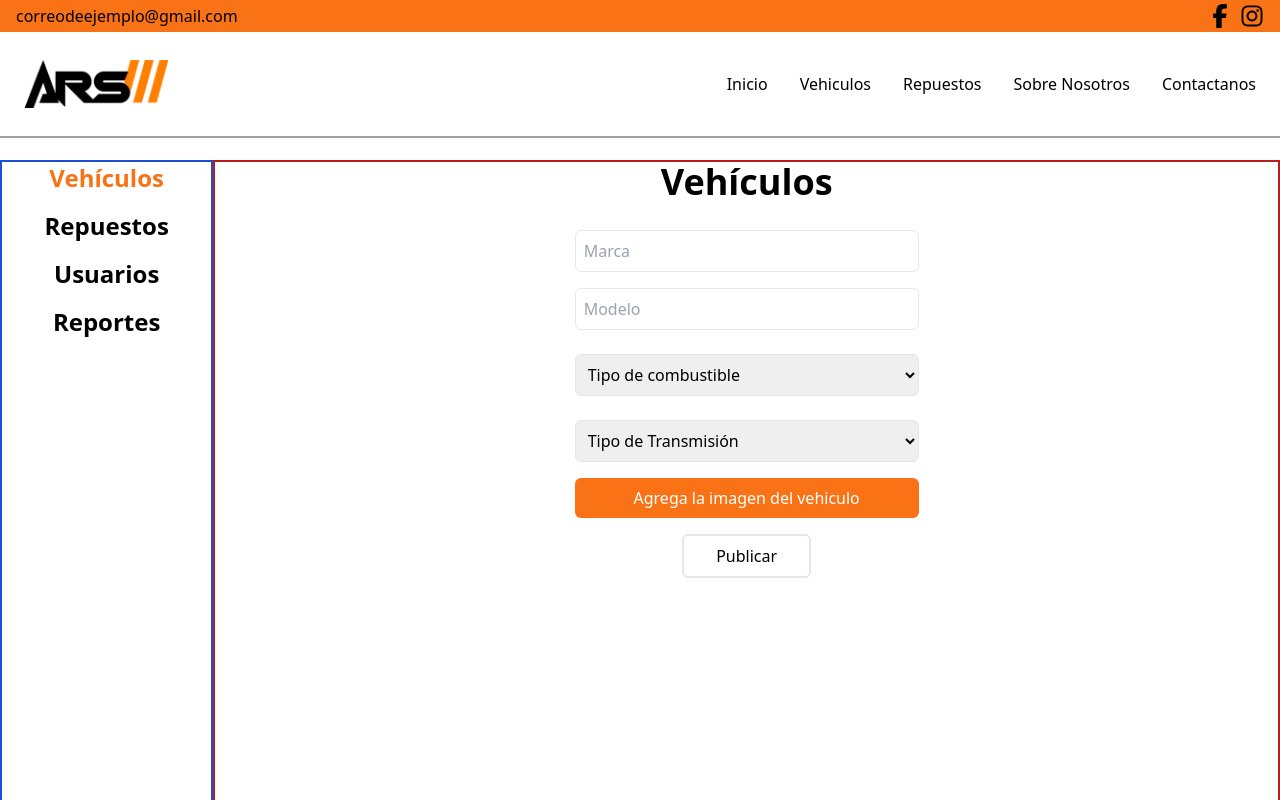
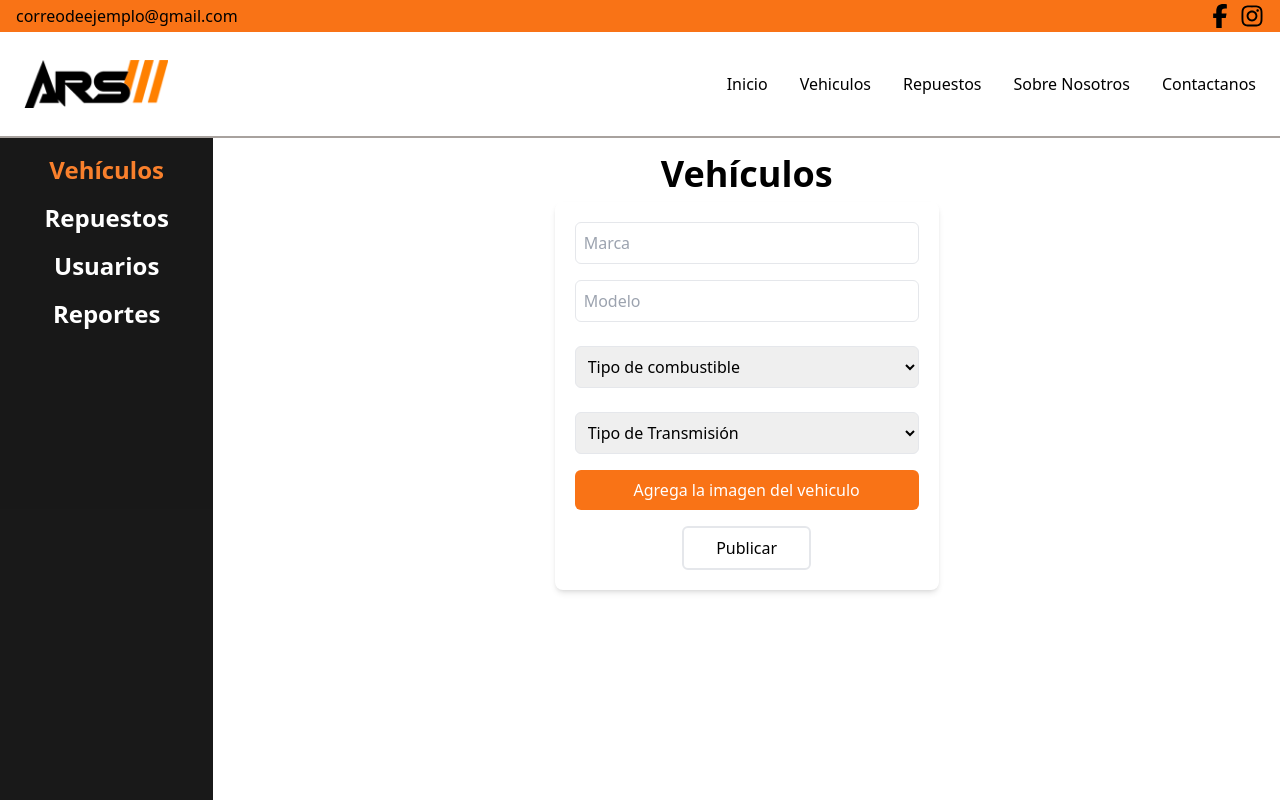
Before and after one commit to Zednanreh0911/ARS-Autocamiones, a React (Vite) app in the folder Client/: page /admin in a window 1280 px wide. Shown: the top 800 px of the page. Built offline with nearby package versions, Linux system fonts and the light colour scheme.

Commit message:
agg cambios sugeridos

```diff
--- a/Client/src/pages/Admin.jsx
+++ b/Client/src/pages/Admin.jsx
@@ -11,14 +11,14 @@ function Admin() {
   };
 
   return (
-    <main className="mt-40 w-full h-screen flex">
-      <aside className="w-1/6 h-screen border-2 border-blue-700">
+    <main className="mt-[138px] w-full h-screen flex">
+      <aside className="w-1/6 h-screen bg-black pt-4 opacity-90">
         <ul className="text-center text-2xl gap-4 flex flex-col font-bold">
           <li>
             <button
               onClick={manejoDeCategoria}
               className={`cursor-pointer hover:text-orange-500 ease-in-out duration-300 ${
-                category === "Vehículos" ? "text-orange-500" : "text-black"
+                category === "Vehículos" ? "text-orange-500" : "text-white"
               }`}
             >
               Vehículos
@@ -28,7 +28,7 @@ function Admin() {
             <button
               onClick={manejoDeCategoria}
               className={`cursor-pointer hover:text-orange-500 ease-in-out duration-300 ${
-                category === "Repuestos" ? "text-orange-500" : "text-black"
+                category === "Repuestos" ? "text-orange-500" : "text-white"
               }`}
             >
               Repuestos
@@ -38,7 +38,7 @@ function Admin() {
             <button
               onClick={manejoDeCategoria}
               className={`cursor-pointer hover:text-orange-500 ease-in-out duration-300 ${
-                category === "Usuarios" ? "text-orange-500" : "text-black"
+                category === "Usuarios" ? "text-orange-500" : "text-white"
               }`}
             >
               Usuarios
@@ -48,7 +48,7 @@ function Admin() {
             <button
               onClick={manejoDeCategoria}
               className={`cursor-pointer hover:text-orange-500 ease-in-out duration-300 ${
-                category === "Reportes" ? "text-orange-500" : "text-black"
+                category === "Reportes" ? "text-orange-500" : "text-white"
               }`}
             >
               Reportes
@@ -56,10 +56,10 @@ function Admin() {
           </li>
         </ul>
       </aside>
-      <section className="flex items-center flex-col w-5/6 h-screen border-2 border-red-700">
+      <section className="flex items-center flex-col w-5/6 h-screen p-4">
         <h1 className="text-4xl text-center font-bold">{category}</h1>
         <form
-          className={`mt-2 p-5 w-96 flex flex-col gap-4 items-center text-center ${
+          className={`mt-2 p-5 w-96 flex flex-col gap-4 items-center text-center shadow-md rounded-lg ${
             category === "Vehículos" ? "block" : "hidden"
           }`}
         >
@@ -73,7 +73,7 @@ function Admin() {
             type="text"
             placeholder="Modelo"
           />
-          <select className="border rounded-md w-full p-2 mt-2">
+          <select className="border rounded-md w-full p-2 mt-2 cursor-pointer">
             <option value="" disabled selected>
               Tipo de combustible
             </option>
@@ -81,7 +81,7 @@ function Admin() {
             <option value="Gasolina">Gasolina</option>
             <option value="Hibrido">Hibrido</option>
           </select>
-          <select className="border rounded-md w-full p-2 mt-2">
+          <select className="border rounded-md w-full p-2 mt-2 cursor-pointer">
             <option value="" disabled selected>
               Tipo de Transmisión
             </option>
@@ -112,7 +112,7 @@ function Admin() {
         </form>
 
         <form
-          className={`mt-2 p-5 w-96 flex flex-col gap-4 items-center text-center ${
+          className={`mt-2 p-5 w-96 flex flex-col gap-4 items-center text-center shadow-md rounded-lg ${
             category === "Repuestos" ? "block" : "hidden"
           }`}
         >
@@ -131,7 +131,7 @@ function Admin() {
             type="number"
             placeholder="Precio"
           />
-          <select className="border rounded-md w-full p-2 mt-2">
+          <select className="border rounded-md w-full p-2 mt-2 cursor-pointer">
             <option value="" disabled selected>
               Seleccione la categoria
             </option>
@@ -161,7 +161,7 @@ function Admin() {
           </button>
         </form>
         <form
-          className={`mt-2 p-5 w-96 flex flex-col gap-4 items-center text-center ${
+          className={`mt-2 p-5 w-96 flex flex-col gap-4 items-center text-center shadow-md rounded-lg ${
             category === "Usuarios" ? "block" : "hidden"
           }`}
         >
@@ -186,7 +186,7 @@ function Admin() {
           </button>
         </form>
         <div
-          className={`mt-2 p-5 w-96 flex flex-col gap-4 items-center text-center ${
+          className={`mt-2 p-5 w-96 flex flex-col gap-4 items-center text-center shadow-md rounded-md ${
             category === "Reportes" ? "block" : "hidden"
           }`}
         >
@@ -215,7 +215,7 @@ function Admin() {
               reportes === "Inventario" ? "block" : "hidden"
             }`}
           >
-            <select className="border rounded-md w-full p-2 mt-2">
+            <select className="border rounded-md w-full p-2 mt-2 cursor-pointer">
               <option value="" disabled selected>
                 Seleccione reporte a generar
               </option>
@@ -236,7 +236,7 @@ function Admin() {
               reportes === "Ventas" ? "block" : "hidden"
             }`}
           >
-            <select className="border rounded-md w-full p-2 mt-2 mb-2">
+            <select className="border rounded-md w-full p-2 mt-2 mb-2 cursor-pointer">
               <option value="" disabled selected>
                 Seleccione reporte a generar
               </option>
@@ -250,7 +250,7 @@ function Admin() {
               <h2 className="text-left">Seleccione fecha desde:</h2>
               <input
                 id="desde"
-                className="border rounded-md w-full p-2 mb-2"
+                className="border rounded-md w-full p-2 mb-2 cursor-pointer"
                 type="date"
               />
             </label>
@@ -258,7 +258,7 @@ function Admin() {
               <h2 className="text-left">Hasta:</h2>
               <input
                 id="hasta"
-                className="border rounded-md w-full p-2 mb-2"
+                className="border rounded-md w-full p-2 mb-2 cursor-pointer"
                 type="date"
               />
             </label>
--- a/Client/src/pages/Login.jsx
+++ b/Client/src/pages/Login.jsx
@@ -1,6 +1,7 @@
 import { useState } from "react";
 import { useForm } from "react-hook-form";
 import { useNavigate } from "react-router-dom";
+import auto2 from "../assets/auto2.jpg";
 
 function Login() {
   const { register, handleSubmit } = useForm();
@@ -14,8 +15,12 @@ function Login() {
   });
 
   return (
-    <div className="flex items-center justify-center min-h-screen bg-gray-100">
-      <div className="w-full max-w-md p-8 space-y-6 bg-white rounded shadow-md">
+    <div
+      className="flex items-center justify-center min-h-screen bg-cover"
+      style={{ backgroundImage: `url(${auto2})` }}
+    >
+      <div className="absolute z-[1] w-full h-full bg-black opacity-60"></div>
+      <div className="w-full max-w-md p-8 space-y-6 bg-white rounded shadow-md z-[2]">
         <h2 className="text-2xl font-bold text-center">Autenticación</h2>
         <form className="text-center space-y-6" onSubmit={onSubmit}>
           <div>
--- a/Client/src/pages/VehiculosPage.jsx
+++ b/Client/src/pages/VehiculosPage.jsx
@@ -25,19 +25,19 @@ function VehiclePage() {
       >
         <button
           onClick={() => handleSelectVehicle("camionetas")}
-          className="relative overflow-hidden rounded-lg max-[470px]:mx-4"
+          className="relative overflow-hidden rounded-lg max-[470px]:mx-4 group"
         >
           <img
             className="transition-transform duration-300 ease-in-out transform hover:scale-110 w-[450px] min-[1350px]:w-full"
             src={carro1}
             alt="camionetas img"
           />
-          <span className="absolute bottom-2 right-4 font-bold text-xl">
+          <span className="pointer-events-none bg-black bg-opacity-25 p-2 rounded-md text-white absolute bottom-2 right-4 font-bold text-xl transition-all duration-300 ease-in-out group-hover:bottom-1/2 group-hover:right-1/2 group-hover:translate-x-1/2 group-hover:translate-y-1/2 group-hover:text-4xl">
             Camionetas
           </span>
         </button>
         <button
-          className="relative overflow-hidden rounded-lg max-[470px]:mx-4"
+          className="relative overflow-hidden rounded-lg max-[470px]:mx-4 group"
           onClick={() => handleSelectVehicle("autobuses")}
         >
           <img
@@ -45,7 +45,7 @@ function VehiclePage() {
             src={carro2}
             alt="autobus img"
           />
-          <span className="absolute bottom-2 left-4 font-bold text-xl">
+          <span className="pointer-events-none bg-black bg-opacity-25 p-2 rounded-md text-white absolute bottom-2 right-4 font-bold text-xl transition-all duration-300 ease-in-out group-hover:bottom-1/2 group-hover:right-1/2 group-hover:translate-x-1/2 group-hover:translate-y-1/2 group-hover:text-4xl">
             Autobuses
           </span>
         </button>
```
